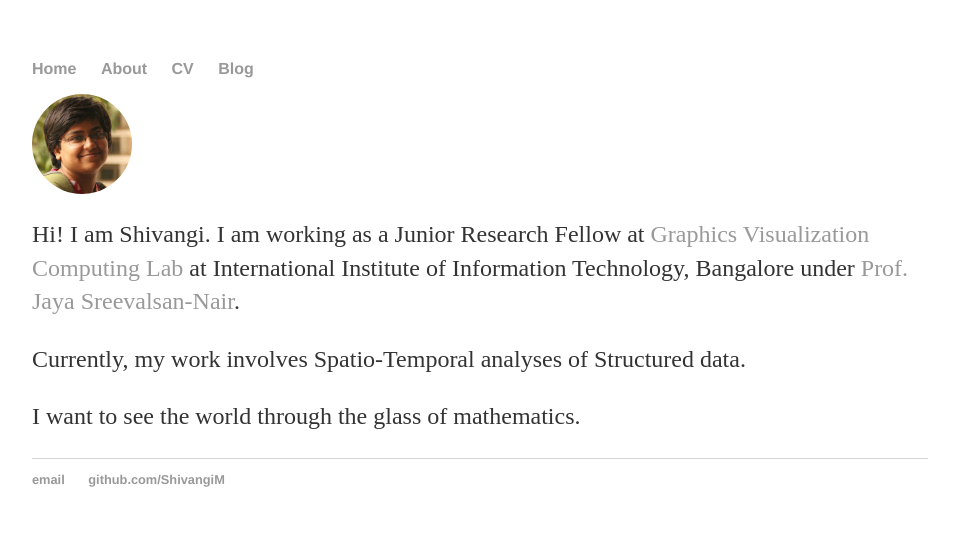
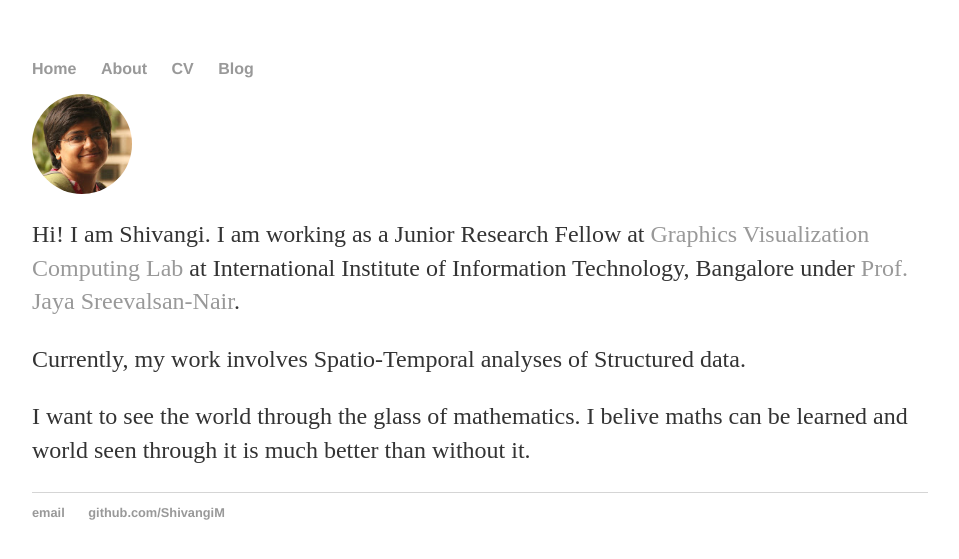
Before and after one commit to ShivangiM/shivangim.github.io, a Jekyll site: the page built from index.html, in a window 1280 px wide. Shown: the top 559 px of the page, without its empty margins (160-1119 px from the left). Built offline with Jekyll 4.4.1, drawn with Linux system fonts in a browser that asks for light colours.

Commit message:
Update index.html

```diff
--- a/index.html
+++ b/index.html
@@ -7,5 +7,5 @@ title: Shivangi Motwani
 	<img src="./Shivangi.JPG" alt="Shivangi Motwani" style="width:100px;height:100px;" align="middle">
 	<p>Hi! I am Shivangi. I am working as a Junior Research Fellow at <a href="https://www.iiitb.ac.in/GVCL/GVCL.html">Graphics Visualization Computing Lab</a> at International Institute of Information Technology, Bangalore under <a href="https://www.iiitb.ac.in/faculty_page.php?name=JayaSreevalsanNair">Prof. Jaya Sreevalsan-Nair</a>.</p>
 	<p>Currently, my work involves Spatio-Temporal analyses of Structured data.</p>
-	<p>I want to see the world through the glass of mathematics.</p>
+	<p>I want to see the world through the glass of mathematics. I belive maths can be learned and world seen through it is much better than without it.</p>
 </div><!-- /.blurb -->
```
